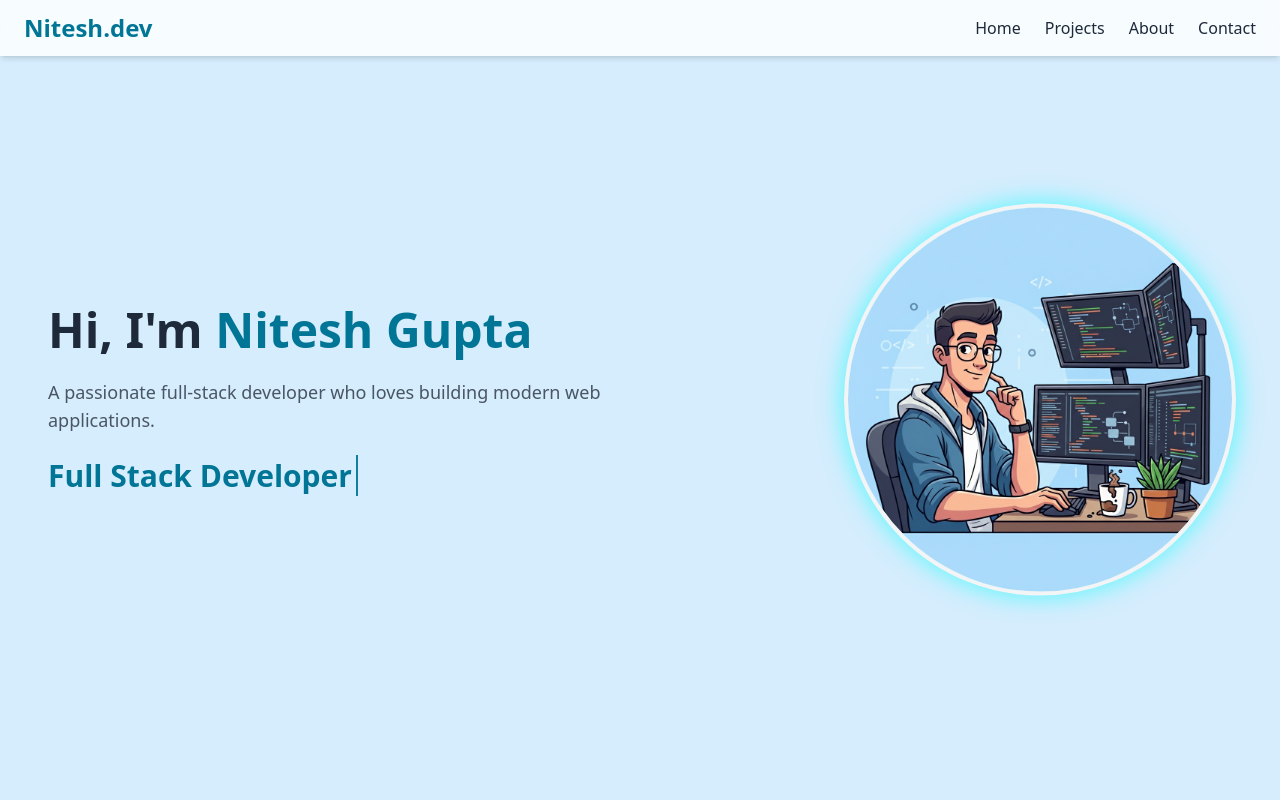
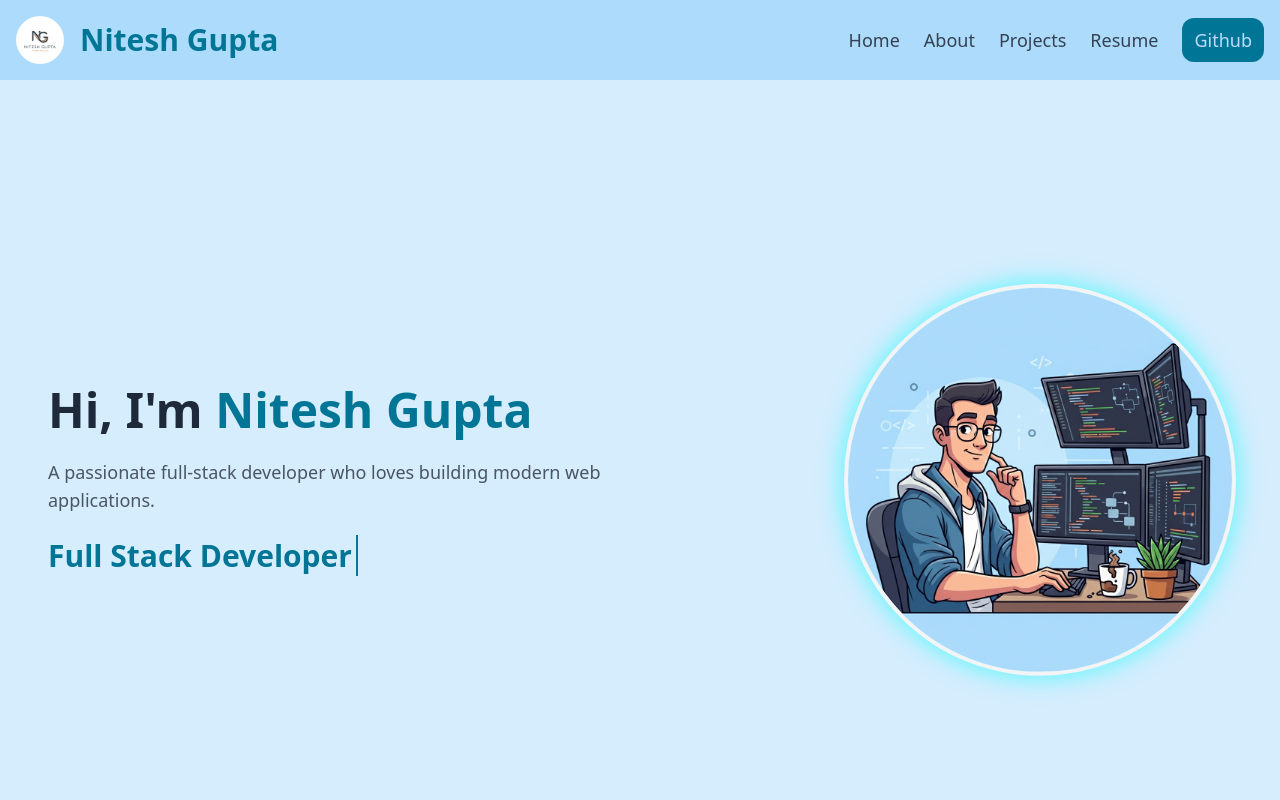
Before and after one commit to CodeWithNitesh7/codexnitesh, a React (Vite) app: page / in a window 1280 px wide. Shown: the top 800 px of the page. Built offline with nearby package versions, Linux system fonts and the light colour scheme.

Commit message:
Update Navbar.jsx

```diff
--- a/src/components/Navbar.jsx
+++ b/src/components/Navbar.jsx
@@ -1,75 +1,61 @@
-import React, { useState, useEffect } from "react";
-import { motion } from "framer-motion";
+import React, { useState } from "react";
+import { Link } from "react-router-dom";
+import { Menu, X } from "lucide-react"; // icons
 
 export default function Navbar() {
     const [isOpen, setIsOpen] = useState(false);
 
-  // Prevent background scroll when menu is open
-  useEffect(() => {
-    if (isOpen) document.body.style.overflow = "hidden";
-    else document.body.style.overflow = "auto";
-  }, [isOpen]);
+    return (
+        <div className="bg-[#ACDBFB] p-4 flex items-center justify-between Absolute left-0 right-0 z-50">
+            {/* Logo + Header */}
+            <div className="flex items-center gap-4">
+                <img
+                    src="/Logo.png"
+                    alt="Logo"
+                    className="h-10 w-10 md:h-12 md:w-12 rounded-full object-cover"
+                />
+                <h1 className="text-xl md:text-3xl font-bold text-cyan-700">Nitesh Gupta</h1>
+            </div>
 
-  return (
-    <nav className="w-full fixed top-0 left-0 z-50 bg-white/80 backdrop-blur-md shadow-md">
-      <div className="max-w-7xl mx-auto flex justify-between items-center px-6 py-3">
-        <h1 className="text-2xl font-bold text-cyan-700">Nitesh.dev</h1>
+            {/* Desktop Menu */}
+            <div className="hidden md:flex items-center gap-6 text-lg font-medium text-gray-700">
+                <Link to="/" className="hover:text-cyan-600">Home</Link>
+                <Link to="/about" className="hover:text-cyan-600">About</Link>
+                <Link to="/projects" className="hover:text-cyan-600">Projects</Link>
+                <Link to="/resume" className="hover:text-cyan-600">Resume</Link>
+                <button
+                    onClick={() => window.open("https://github.com/CodeWithNitesh7/", "_blank")}
+                    className="bg-cyan-700 hover:bg-cyan-600 text-blue-200 hover:text-blue-100 rounded-xl px-3 py-2"
+                >
+                    Github
+                </button>
+            </div>
 
-        {/* Hamburger Button */}
+            {/* Mobile Menu Button */}
             <button
+                className="md:hidden text-cyan-700"
                 onClick={() => setIsOpen(!isOpen)}
-          className="md:hidden text-cyan-700 focus:outline-none"
             >
-          <svg
-            xmlns="http://www.w3.org/2000/svg"
-            className="h-8 w-8"
-            fill="none"
-            viewBox="0 0 24 24"
-            stroke="currentColor"
-          >
-            {isOpen ? (
-              <path
-                strokeLinecap="round"
-                strokeLinejoin="round"
-                strokeWidth={2}
-                d="M6 18L18 6M6 6l12 12"
-              />
-            ) : (
-              <path
-                strokeLinecap="round"
-                strokeLinejoin="round"
-                strokeWidth={2}
-                d="M4 6h16M4 12h16M4 18h16"
-              />
-            )}
-          </svg>
+                {isOpen ? <X size={28} /> : <Menu size={28} />}
             </button>
 
-        {/* Desktop Menu */}
-        <ul className="hidden md:flex space-x-6 text-gray-800 font-medium">
-          <li>Home</li>
-          <li>Projects</li>
-          <li>About</li>
-          <li>Contact</li>
-        </ul>
+            {/* Mobile Dropdown */}
+            {isOpen && (
+                <div className="absolute top-16 left-0 w-full bg-[#ACDBFB] flex flex-col items-center gap-4 py-4 text-lg font-medium text-gray-700 md:hidden shadow-md">
+                    <Link to="/" className="hover:text-cyan-600" onClick={() => setIsOpen(false)}>Home</Link>
+                    <Link to="/about" className="hover:text-cyan-600" onClick={() => setIsOpen(false)}>About</Link>
+                    <Link to="/projects" className="hover:text-cyan-600" onClick={() => setIsOpen(false)}>Projects</Link>
+                    <Link to="/resume" className="hover:text-cyan-600" onClick={() => setIsOpen(false)}>Resume</Link>
+
+                    <button
+                        onClick={() => window.open("https://github.com/CodeWithNitesh7/", "_blank")}
+                        className="bg-cyan-700 hover:bg-cyan-600 text-blue-200 hover:text-blue-100 rounded-xl px-3 py-2"
+                    >
+                        Github
+                    </button>
+
                 </div>
-
-      {/* Mobile Menu */}
-      {isOpen && (
-        <motion.div
-          initial={{ opacity: 0 }}
-          animate={{ opacity: 1 }}
-          exit={{ opacity: 0 }}
-          className="fixed top-0 left-0 w-full h-screen bg-black/90 text-white flex flex-col justify-center items-center space-y-6 text-2xl z-50"
-        >
-          <ul>
-            <li className="py-2">Home</li>
-            <li className="py-2">Projects</li>
-            <li className="py-2">About</li>
-            <li className="py-2">Contact</li>
-          </ul>
-        </motion.div>
             )}
-    </nav>
+        </div>
     );
 }
```
Lines whose indentation alone changed are shown as unchanged.
